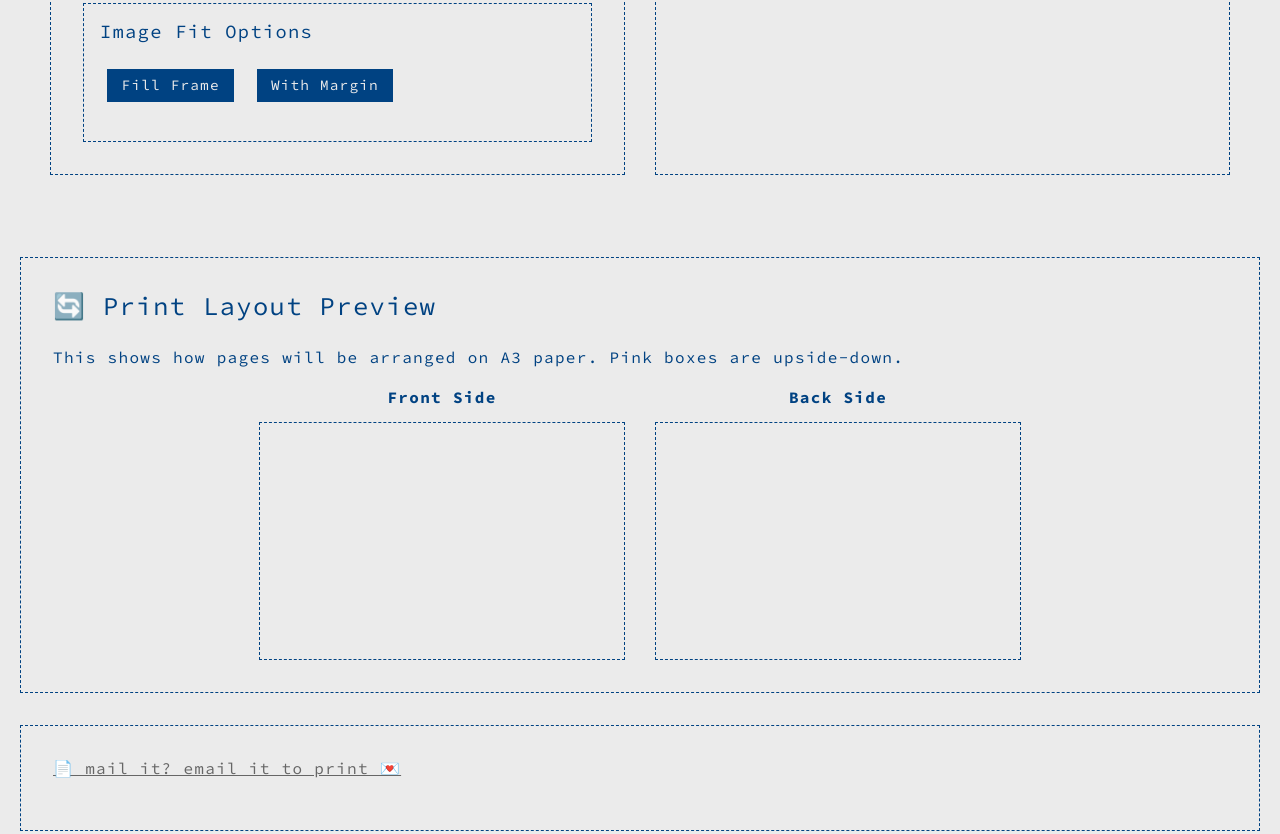
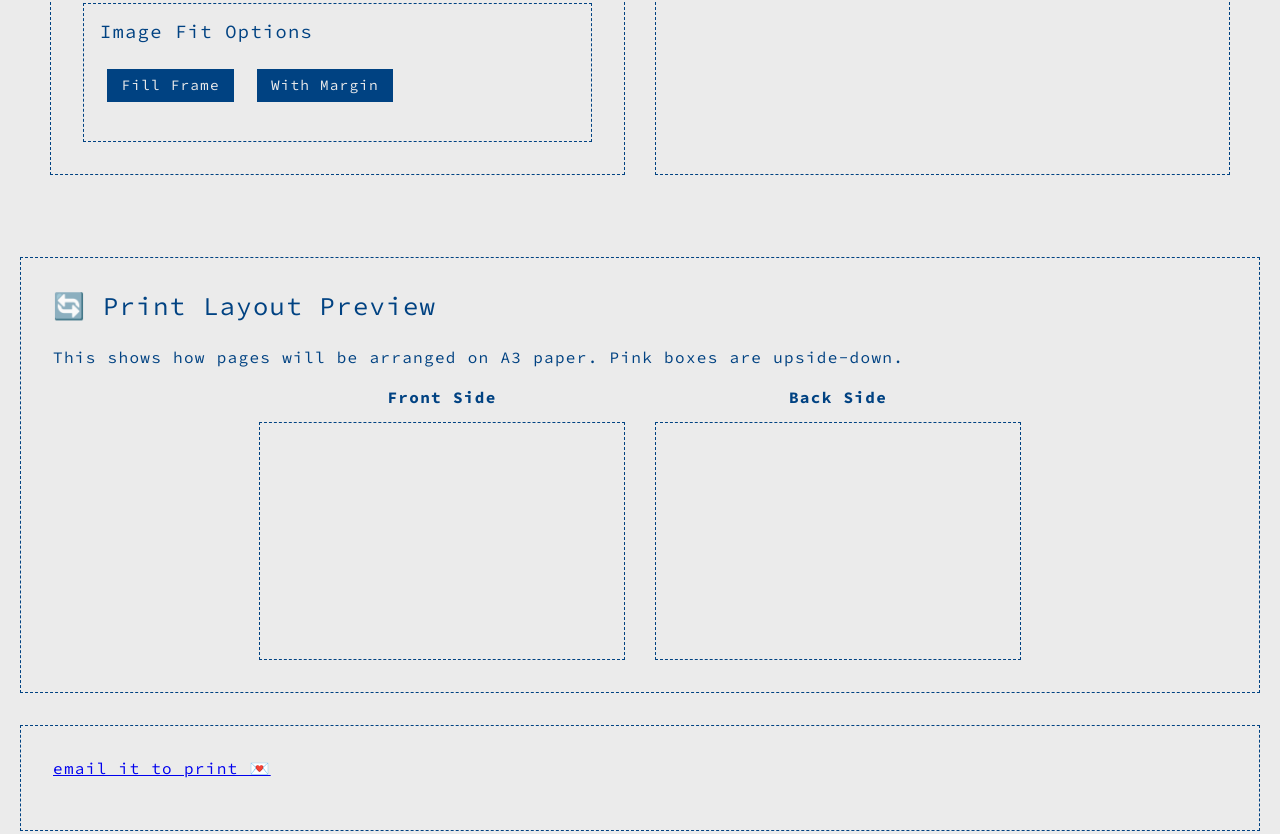
Before and after one commit to like820/zineImposter, a plain HTML site: page index.html in a window 1280 px wide. Shown: the part 811-1645 px from the top of the page. Drawn offline with nearby package versions, Linux system fonts and the light colour scheme; a script that the page names is missing.

Commit message:
Refactor email link and section divs in index.html
Updated email link and adjusted HTML structure.

```diff
--- a/index.html
+++ b/index.html
@@ -408,17 +408,17 @@
                 </div>
             </div>
         </div>
-    </div>
+          <div class="section">
 
-            <div class="section">
-
-                <a href="mailto:m@waterlike.tools"  style="margin-bottom: 15px; color: #666;>
-                    <h2>📄 mail it?</h2>
+                <a href="mailto:m@waterlike.tools">
                     email it to print 💌
                 </a>
                 <div class="pages-grid" id="pagesGrid"></div>
             </div>
         </div>
+    </div>
+
+
 
 
     <script>
```
